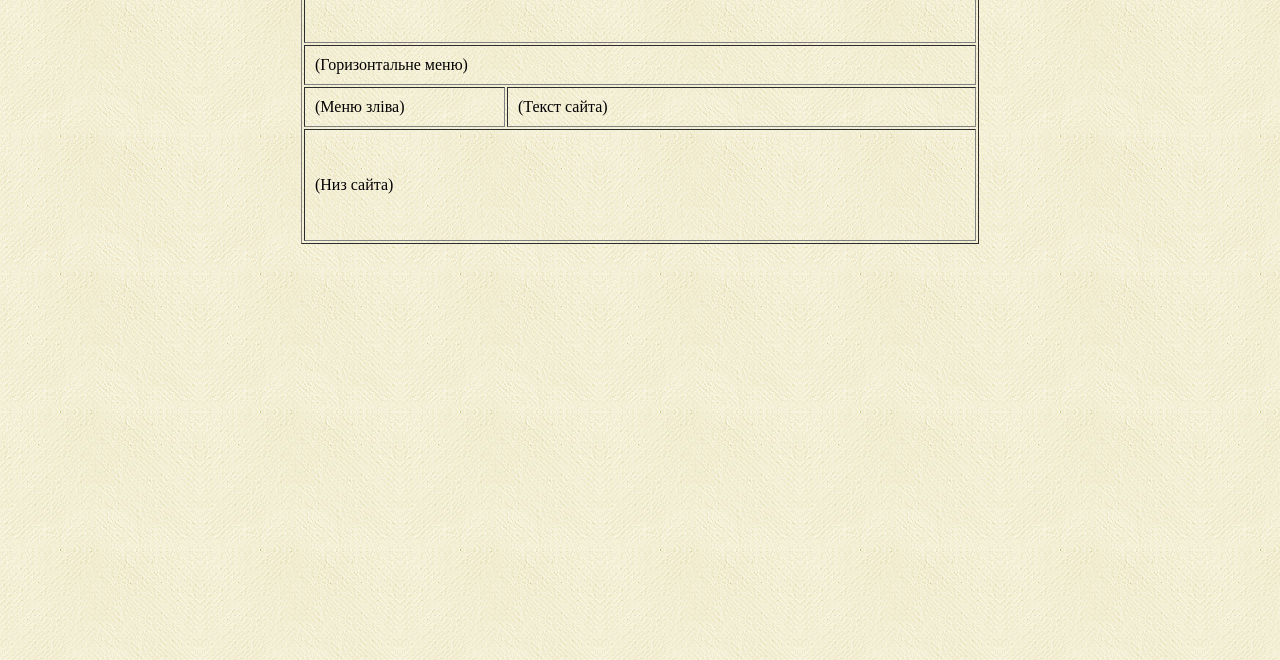
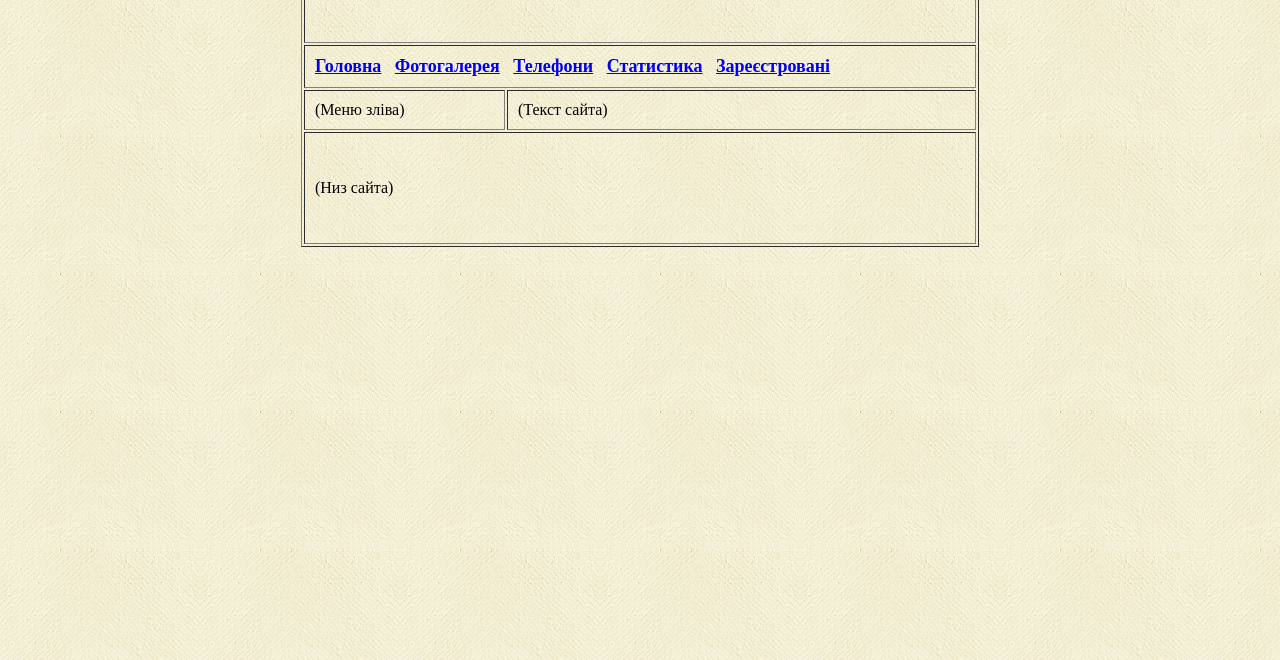
Before and after one commit to xvanya/xvanya.github.io, a plain HTML site: page index.html in a window 1280 px wide. Shown: the part 140-800 px from the top of the page. Drawn offline with Linux system fonts and the light colour scheme.

Commit message:
06 - Додав Горизонтальне меню

```diff
--- a/index.html
+++ b/index.html
@@ -12,7 +12,14 @@
     <td colspan="2" height="150" align="right"><font size="5"><h1>Сайт web-студії "Web-DECO"</h1></font></td>
 </tr>
 <tr>
-    <td colspan="2">(Горизонтальне меню)</td>
+    <td colspan="2"> <font size="4"><b>
+        <a href="#">Головна</a>&nbsp;&nbsp;
+        <a href="#">Фотогалерея</a>&nbsp;&nbsp;
+        <a href="#">Телефони</a>&nbsp;&nbsp;
+        <a href="#">Статистика</a>&nbsp;&nbsp;
+        <a href="#">Зареєстровані</a>&nbsp;&nbsp;
+    </b></font>
+</td>
 </tr>
 <tr>
     <td width="30%" valign="top">(Меню зліва)</td>
```
